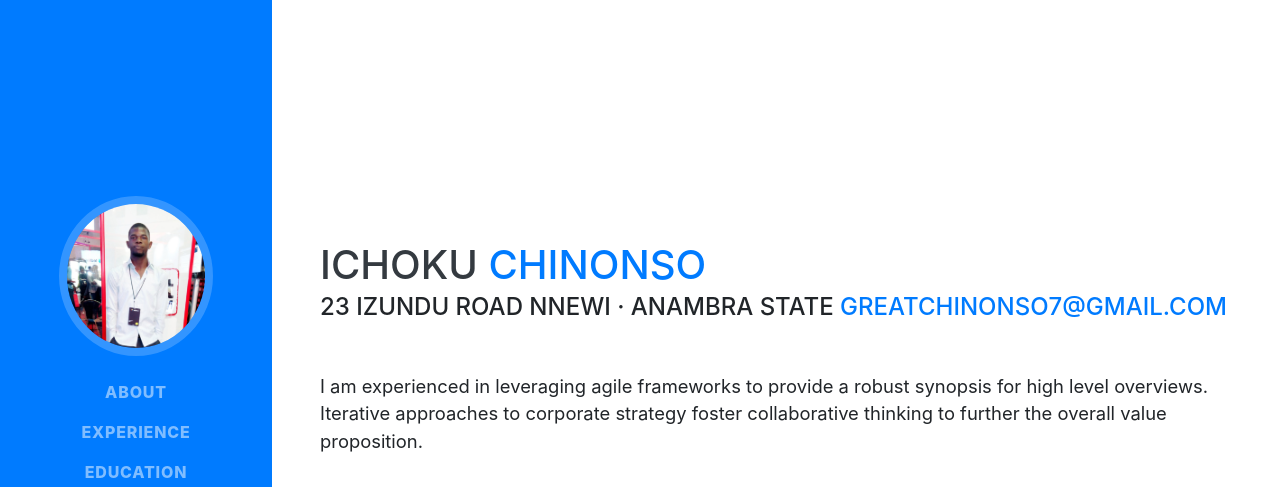
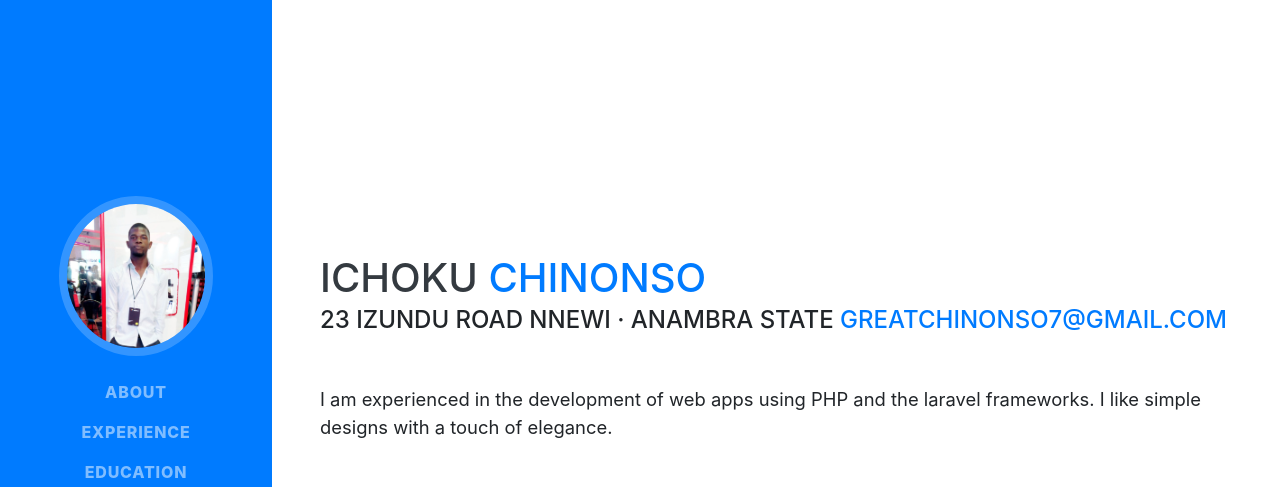
Before and after one commit to greatnonso7/myportfolio, a website with bundled scripts: page index.html in a window 1280 px wide. Shown: the top 487 px of the page. Built offline with nearby package versions, Linux system fonts and the light colour scheme; a web font is replaced by a local one.

Commit message:
description message

```diff
--- a/index.html
+++ b/index.html
@@ -69,7 +69,7 @@
         <div class="subheading mb-5">23 Izundu Road Nnewi · Anambra State
           <a href="mailto:name@email.com" target="_blank">greatchinonso7@gmail.com</a>
         </div>
-        <p class="lead mb-5">I am experienced in leveraging agile frameworks to provide a robust synopsis for high level overviews. Iterative approaches to corporate strategy foster collaborative thinking to further the overall value proposition.</p>
+        <p class="lead mb-5">I am experienced in the development of web apps using PHP and the laravel frameworks. I like simple designs with a touch of elegance.</p>
         <div class="social-icons">
           <a href="https://www.linkedin.com/in/great-chinonso-b890a5156/" target="_blank">
             <i class="fab fa-linkedin-in"></i>
```
